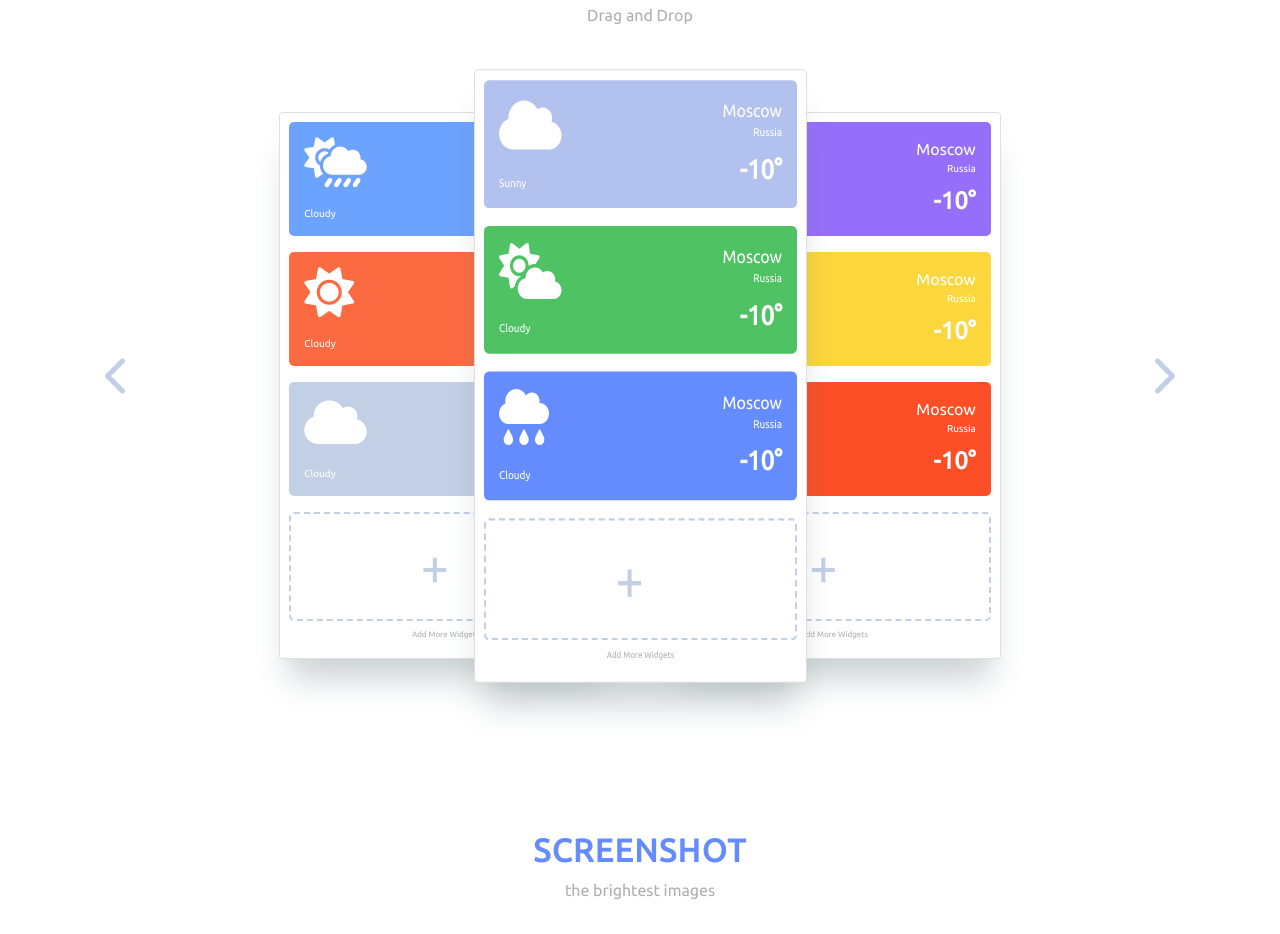
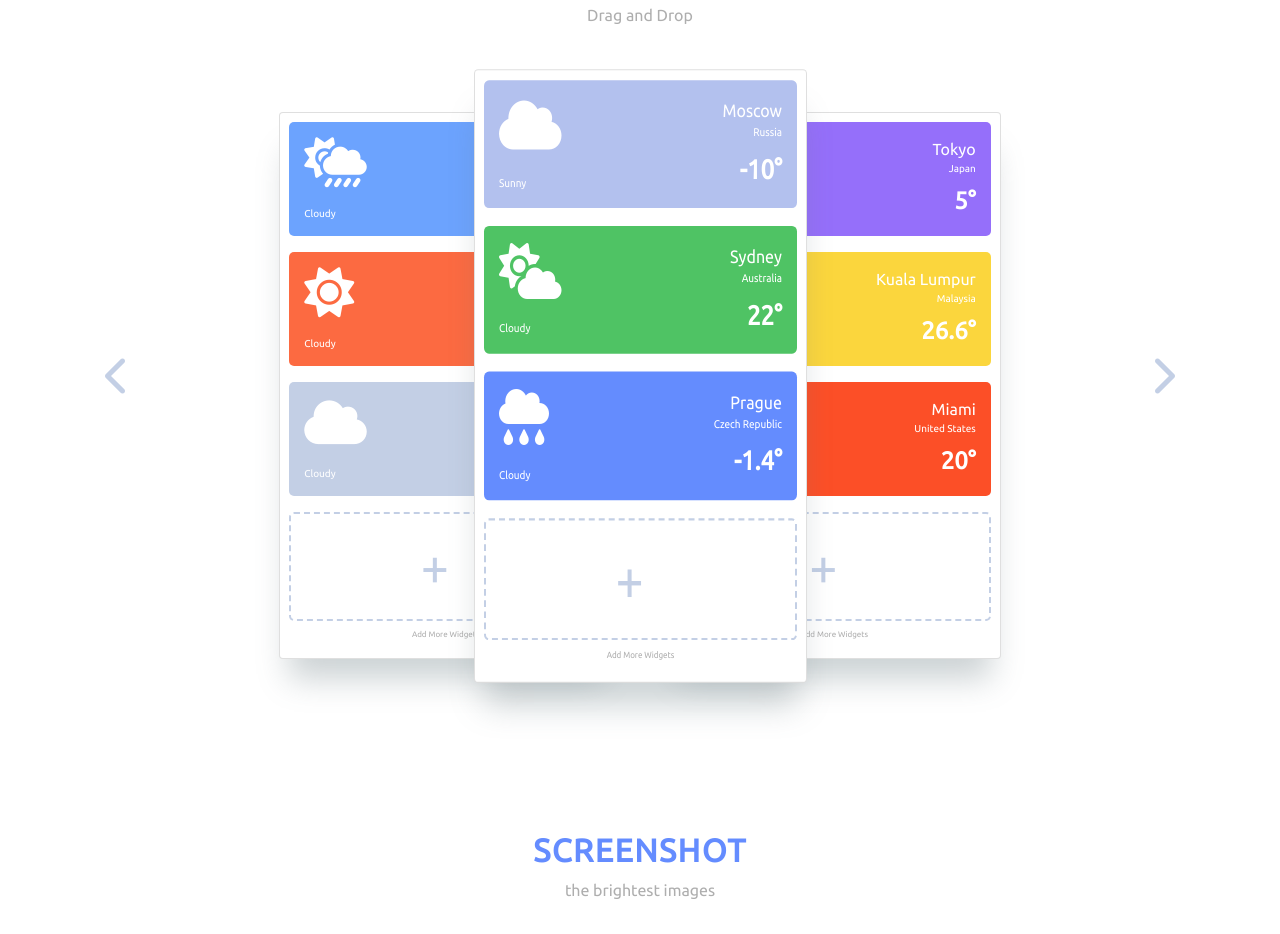
Before and after one commit to Mohamed12awad/fun-weather, a plain HTML site: page index.html in a window 1280 px wide. Shown: the part 1359-2293 px from the top of the page. Drawn offline with nearby package versions, Linux system fonts and the light colour scheme.

Commit message:
Update index.html

```diff
--- a/index.html
+++ b/index.html
@@ -170,9 +170,9 @@
                             <span>cloudy</span>
                         </div>
                         <div class="col-6 text-right">
-                            <span  id="city">moscow</span>
-                            <span id="country">russia</span>
-                            <span id="degree">-10°</span>
+                            <span  id="city">Sydney</span>
+                            <span id="country">Australia</span>
+                            <span id="degree">22°</span>
                         </div>
                     </div>
                 </div>
@@ -184,9 +184,9 @@
                                 <span>cloudy</span>
                             </div>
                             <div class="col-6 text-right">
-                                <span  id="city">moscow</span>
-                                <span id="country">russia</span>
-                                <span id="degree">-10°</span>
+                                <span  id="city">Prague</span>
+                                <span id="country">Czech Republic</span>
+                                <span id="degree">-1.4°</span>
                             </div>
                         </div>
                     </div>
@@ -206,9 +206,9 @@
                                 <span>cloudy</span>
                             </div>
                             <div class="col-6 text-right">
-                                <span  id="city">moscow</span>
-                                <span id="country">russia</span>
-                                <span id="degree">-10°</span>
+                                <span  id="city">Cape Town</span>
+                                <span id="country">South Africa</span>
+                                <span id="degree">20°</span>
                             </div>
                         </div>
                     </div>
@@ -220,9 +220,9 @@
                                 <span>cloudy</span>
                             </div>
                             <div class="col-6 text-right">
-                                <span  id="city">moscow</span>
-                                <span id="country">russia</span>
-                                <span id="degree">-10°</span>
+                                <span  id="city">Khartoum</span>
+                                <span id="country">Sudan</span>
+                                <span id="degree">23°</span>
                             </div>
                         </div>
                     </div>
@@ -234,9 +234,9 @@
                                     <span>cloudy</span>
                                 </div>
                                 <div class="col-6 text-right">
-                                    <span  id="city">moscow</span>
-                                    <span id="country">russia</span>
-                                    <span id="degree">-10°</span>
+                                    <span  id="city">Baghdad</span>
+                                    <span id="country">Iraq</span>
+                                    <span id="degree">9.7°</span>
                                 </div>
                             </div>
                         </div>
@@ -256,9 +256,9 @@
                                 <span>cloudy</span>
                             </div>
                             <div class="col-6 text-right">
-                                <span  id="city">moscow</span>
-                                <span id="country">russia</span>
-                                <span id="degree">-10°</span>
+                                <span  id="city">Tokyo</span>
+                                <span id="country">Japan</span>
+                                <span id="degree">5°</span>
                             </div>
                         </div>
                     </div>
@@ -270,9 +270,9 @@
                                 <span>cloudy</span>
                             </div>
                             <div class="col-6 text-right">
-                                <span  id="city">moscow</span>
-                                <span id="country">russia</span>
-                                <span id="degree">-10°</span>
+                                <span  id="city">Kuala Lumpur</span>
+                                <span id="country">Malaysia</span>
+                                <span id="degree">26.6°</span>
                             </div>
                         </div>
                     </div>
@@ -284,9 +284,9 @@
                                     <span>cloudy</span>
                                 </div>
                                 <div class="col-6 text-right">
-                                    <span  id="city">moscow</span>
-                                    <span id="country">russia</span>
-                                    <span id="degree">-10°</span>
+                                    <span  id="city">Miami</span>
+                                    <span id="country">United States</span>
+                                    <span id="degree">20°</span>
                                 </div>
                             </div>
                         </div>
```
